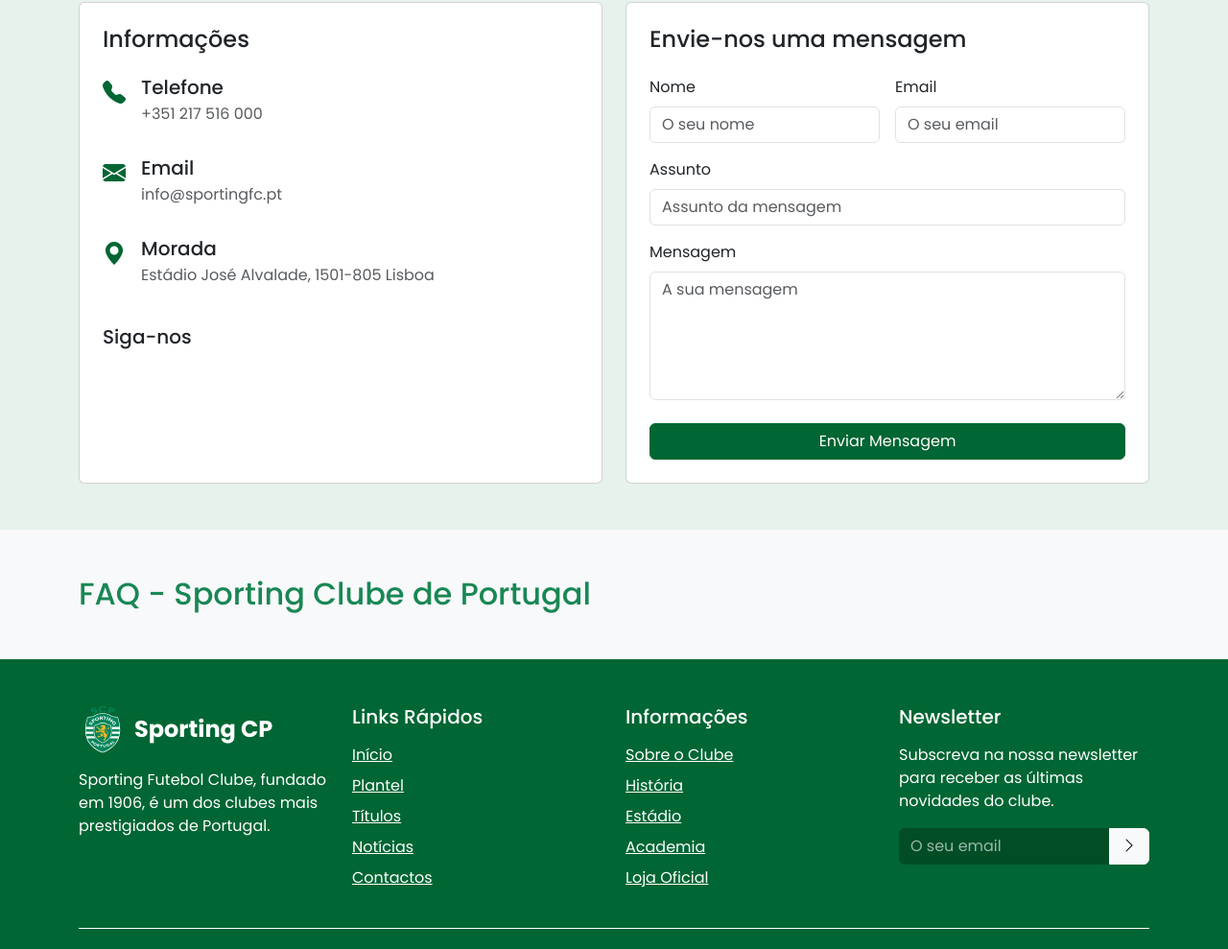
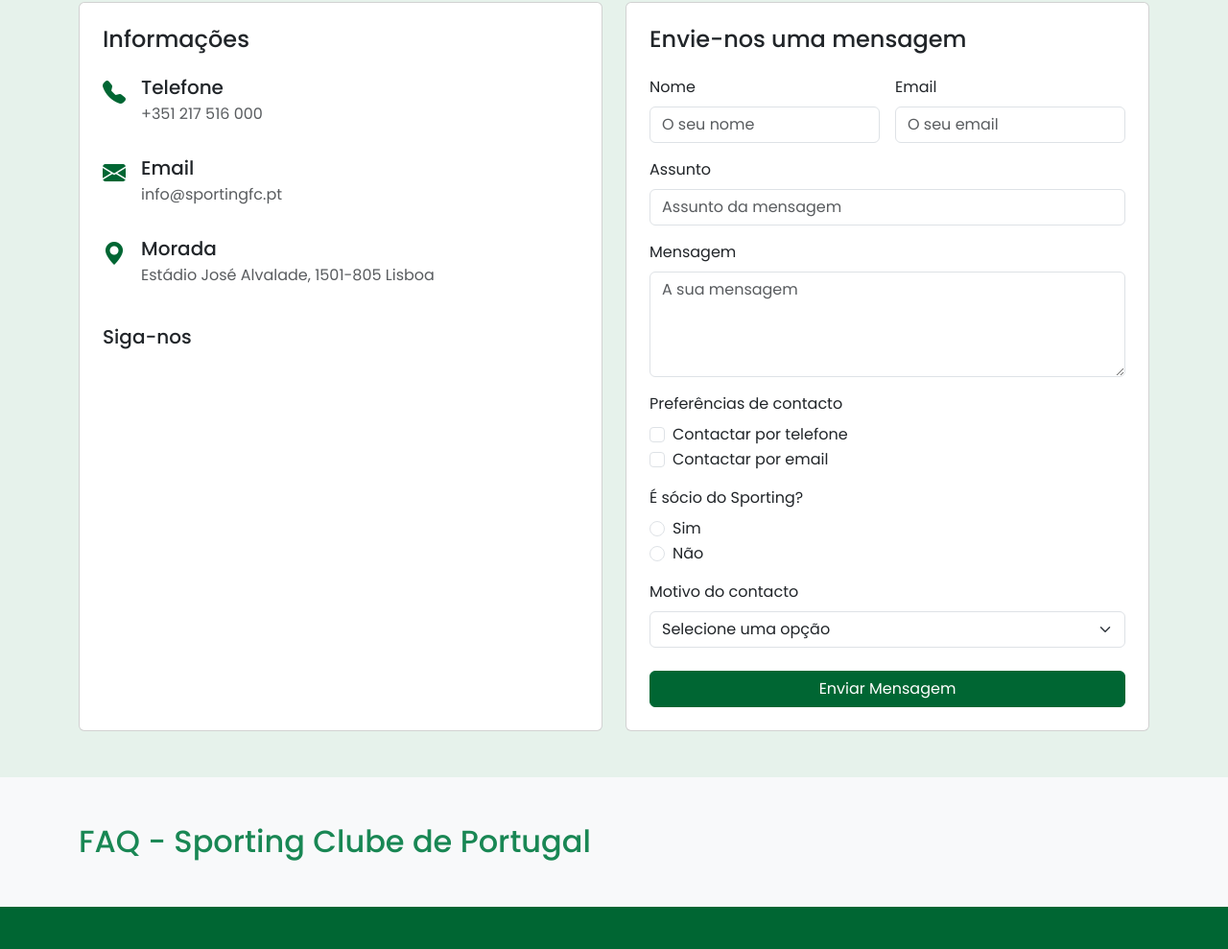
Before and after one commit to Telmo1337/projetoSportingCP, a website: page index.html in a window 1280 px wide. Shown: the part 1596-2585 px from the top of the page at 96% size. Drawn offline with nearby package versions, Linux system fonts and the light colour scheme; no server answers.

Commit message:
versao final

```diff
--- a/index.html
+++ b/index.html
@@ -119,7 +119,7 @@
     </div>
   </section>
 
-  <!-- Contact Section -->
+  <!-- secçao contactos -->
 <section id="contactos" class="py-5 bg-sporting-light">
   <div class="container">
     <div class="text-center mb-5">
@@ -128,6 +128,7 @@
     </div>
 
     <div class="row g-4">
+      <!-- info -->
       <div class="col-lg-6">
         <div class="card h-100">
           <div class="card-body p-4">
@@ -166,24 +167,17 @@
             <div class="mt-4">
               <h5 class="mb-3">Siga-nos</h5>
               <div class="d-flex">
-                  <a href="#" class="social-icon">
-                    <i class="bi bi-facebook"></i>
-                  </a>
-                  <a href="#" class="social-icon">
-                    <i class="bi bi-instagram"></i>
-                  </a>
-                  <a href="#" class="social-icon">
-                    <i class="bi bi-twitter-x"></i>
-                  </a>
-                  <a href="#" class="social-icon">
-                    <i class="bi bi-youtube"></i>
-                  </a>
+                <a href="#" class="social-icon me-3"><i class="bi bi-facebook"></i></a>
+                <a href="#" class="social-icon me-3"><i class="bi bi-instagram"></i></a>
+                <a href="#" class="social-icon me-3"><i class="bi bi-twitter-x"></i></a>
+                <a href="#" class="social-icon"><i class="bi bi-youtube"></i></a>
               </div>
             </div>
           </div>
         </div>
       </div>
 
+      <!-- form -->
       <div class="col-lg-6">
         <div class="card h-100">
           <div class="card-body p-4">
@@ -206,19 +200,58 @@
                 <input type="text" class="form-control" id="subject" placeholder="Assunto da mensagem">
               </div>
 
-                <div class="mb-4">
+              <div class="mb-3">
                 <label for="message" class="form-label">Mensagem</label>
-                  <textarea class="form-control" id="message" rows="5" placeholder="A sua mensagem"></textarea>
+                <textarea class="form-control" id="message" rows="4" placeholder="A sua mensagem"></textarea>
               </div>
 
+              <!-- checkboxes -->
+              <div class="mb-3">
+                <label class="form-label">Preferências de contacto</label>
+                <div class="form-check">
+                  <input class="form-check-input" type="checkbox" value="telefone" id="contactPhone">
+                  <label class="form-check-label" for="contactPhone">Contactar por telefone</label>
+                </div>
+                <div class="form-check">
+                  <input class="form-check-input" type="checkbox" value="email" id="contactEmail">
+                  <label class="form-check-label" for="contactEmail">Contactar por email</label>
+                </div>
+              </div>
+
+              <!-- radios btns -->
+              <div class="mb-3">
+                <label class="form-label">É sócio do Sporting?</label>
+                <div class="form-check">
+                  <input class="form-check-input" type="radio" name="socio" id="socioSim" value="sim">
+                  <label class="form-check-label" for="socioSim">Sim</label>
+                </div>
+                <div class="form-check">
+                  <input class="form-check-input" type="radio" name="socio" id="socioNao" value="nao">
+                  <label class="form-check-label" for="socioNao">Não</label>
+                </div>
+              </div>
+              <div class="mb-4">
+                <label for="motivo" class="form-label">Motivo do contacto</label>
+                <select class="form-select" id="motivo">
+                  <option selected disabled>Selecione uma opção</option>
+                  <option value="bilhetes">Informações sobre bilhetes</option>
+                  <option value="loja">Loja verde / Produtos</option>
+                  <option value="jogadores">Equipa e jogadores</option>
+                  <option value="outro">Outro</option>
+                </select>
+              </div>
+
+              <!-- btn -->
               <button type="submit" class="btn btn-sporting w-100">Enviar Mensagem</button>
             </form>
+
           </div>
         </div>
       </div>
     </div>
   </div>
 </section>
+
 
 
   <div class="container my-5">
--- a/style.css
+++ b/style.css
@@ -297,3 +297,12 @@
   box-shadow: none;
   border-color: var(--sporting-green);
 }
+
+
+
+/*formulário propriedades*/
+
+.form-check-input:checked {
+  background-color: var(--sporting-green);
+  border-color: var(--sporting-green);
+}
```
Lines whose indentation alone changed are shown as unchanged.
